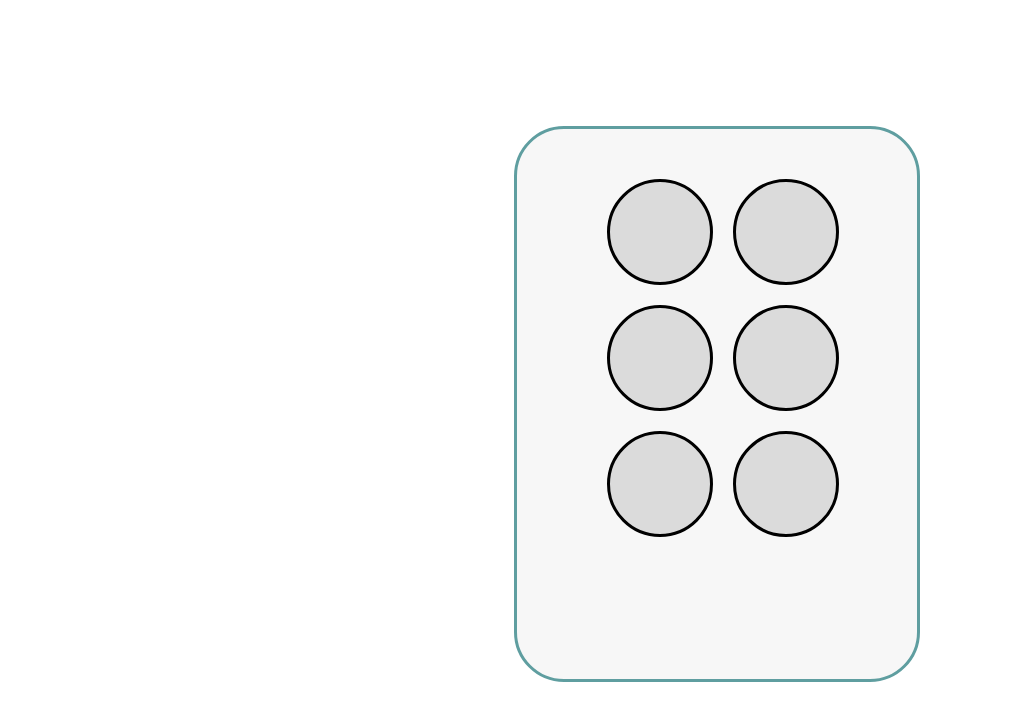
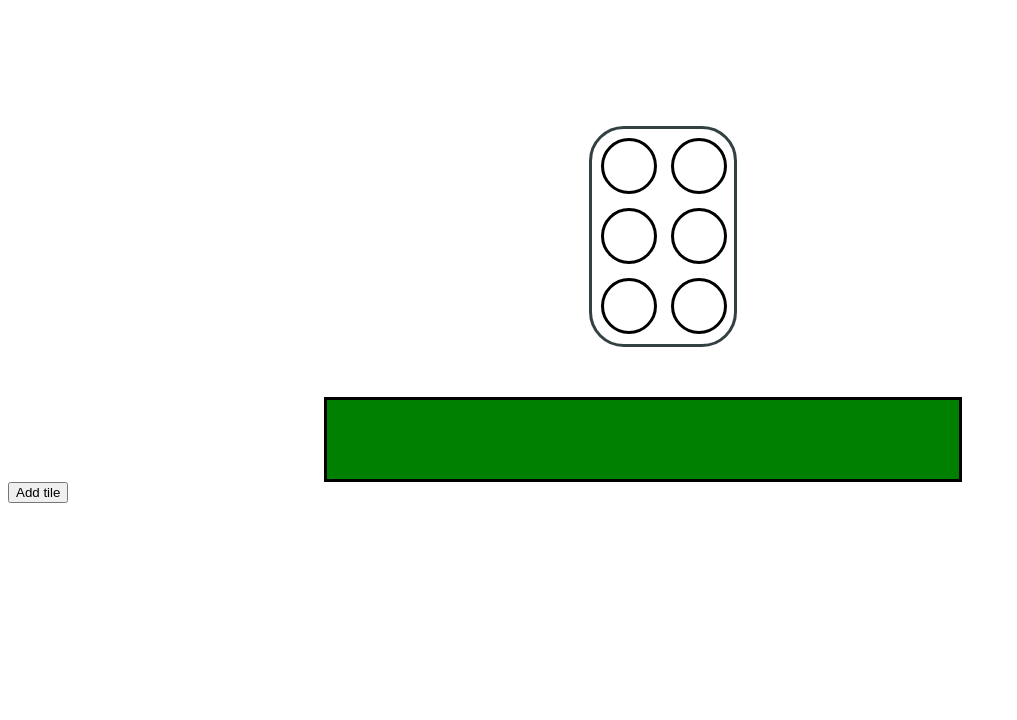
Before and after one commit to mellonfarmer/mellonfarmer.github.io, a plain HTML site: page index.html in a window 1280 px wide. Shown: the whole page, without its empty margins (0-1017 px from the left). Drawn offline with nearby package versions, Linux system fonts and the light colour scheme.

Commit message:
overhaul
to get the site ready for multipul tiles
also started to add dot detection and automatic text detection

```diff
--- a/index.html
+++ b/index.html
@@ -11,17 +11,23 @@
       <div id="mainContainer">
         <div id="Braille-container">
           <div class="Braille-dot" id="Braille-dot-1" onclick="dotClick(1)"></div>
-          <div class="Braille-dot" id="Braille-dot-4" onclick="dotClick(2)"></div>
-          <div class="Braille-dot" id="Braille-dot-2" onclick="dotClick(3)"></div>
-          <div class="Braille-dot" id="Braille-dot-5" onclick="dotClick(4)"></div>
-          <div class="Braille-dot" id="Braille-dot-3" onclick="dotClick(5)"></div>
+          <div class="Braille-dot" id="Braille-dot-4" onclick="dotClick(4)"></div>
+          <div class="Braille-dot" id="Braille-dot-2" onclick="dotClick(2)"></div>
+          <div class="Braille-dot" id="Braille-dot-5" onclick="dotClick(5)"></div>
+          <div class="Braille-dot" id="Braille-dot-3" onclick="dotClick(3)"></div>
           <div class="Braille-dot" id="Braille-dot-6" onclick="dotClick(6)"></div>
         </div>
 
-        <div id="textOutput"></div>
+
 
 
       </div>
+      <div id="textOutput">
+        <h1>
+          <label id="lblOutput"></label>
+        </h1>
+      </div>
+      <button onclick="addTile()">Add tile</button>
   </body>
 
 </html>
--- a/scripts/script.js
+++ b/scripts/script.js
@@ -3,14 +3,54 @@ script.src = 'https://ajax.googleapis.com/ajax/libs/jquery/3.4.1/jquery.min.js';
 script.type = 'text/javascript';
 document.getElementsByTagName('head')[0].appendChild(script);
 
+console.log("test");
 
+var activeDots =[false,false,false,false,false,false];
 function dotClick(dotNumber)
 {
 	//take dot number
 	//toggle boolen value depending on dot on or off
 	//lookup braille list
 	//update text with appropirate letter
+	//eventually have it so you can write a letter and the brallie will appear
 
 
-	//eventually have it so you can write a letter and the brallie will appear
+
+	if($("#Braille-dot-" + dotNumber).css("background-color") == 'rgb(255, 255, 255)'){
+		$("#Braille-dot-" + dotNumber).css("background-color","rgb(0, 0, 0)");
+		activeDots[(dotNumber-1)] = true;
+		console.log(activeDots[(dotNumber-1)]);
+
+	} else if ($("#Braille-dot-" + dotNumber).css("background-color") == 'rgb(0, 0, 0)'){
+		$("#Braille-dot-" + dotNumber).css("background-color","rgb(255, 255, 255)");
+		activeDots[(dotNumber-1)] = false;
+		console.log(activeDots[(dotNumber-1)]);
+
+	}
+	//6 elements in array
+	//need to know which are true
+
+	//rewrite
+	function getSelectedDots(){
+		var entries=[]
+		for (var i = 0; i >= activeDots.length; i++) {
+			if (activeDots[i] == true){
+				entries.push(i);
+			}
+			return entries
+		}
+	}
+	function updateText(){
+	$("#lblOutput").text(getSelectedDots())
+
+
+	}
+	updateText();
 }
+
+function addTile()
+{
+
+
+
+}
--- a/style/main.css
+++ b/style/main.css
@@ -1,46 +1,44 @@
 #mainContainer
 {
-	width:400px;
-	height: 550px;
-	background-color: #c3c3c324;
-	border-radius: 50px;
-	margin-left: 40%;
+	width: 142px;
+	height: 215px;
+	border-radius: 35px;
+	margin-left: 46%;
 	margin-top: 10%;
 	border-style: solid;
-	border-color: cadetblue;
+	border-color: #334142;
 }
 
 #Braille-container
 {
-	width: 252px;
-	height: 350px;
-	margin-left: 80px;
-	margin-top: 40px;
+	width: 140px;
+	height: 210px;
+	margin-left: 1%;
+	margin-top: 1%;
 	/* top: 60px; */
 }
 .Braille-dot
 {
-	background-color: #9e9e9e52;
-	height:100px;
-	width: 100px;
+	background-color: #ffffff;
+	height: 50px;
+	width: 50px;
 	border-radius: 360px;
 	float:left;
-	margin: 10px;
+	margin: 7px;
 	border-style: solid;
 }
 
 #textOutput
 {
-
-height: 15%;
-
-width: 74%;
-
-//background-color: green;
-
-margin-top: 50px;
-
-margin-left: 13%;
+	border-style: solid;
+    height: 10%;
+    width: 50%;
+    background-color: green;
+    margin-top: 50px;
+    margin-left: 25%;
+    text-align: center;
 
 /* bottom: 10px; */
 }
+#textOutput h1
+{
--- /dev/null
+++ b/style/mainOld.css
@@ -0,0 +1,46 @@
+#mainContainer
+{
+	width:400px;
+	height: 550px;
+	background-color: #c3c3c324;
+	border-radius: 50px;
+	margin-left: 40%;
+	margin-top: 10%;
+	border-style: solid;
+	border-color: cadetblue;
+}
+
+#Braille-container
+{
+	width: 252px;
+	height: 350px;
+	margin-left: 80px;
+	margin-top: 40px;
+	/* top: 60px; */
+}
+.Braille-dot
+{
+	background-color: #9e9e9e52;
+	height:100px;
+	width: 100px;
+	border-radius: 360px;
+	float:left;
+	margin: 10px;
+	border-style: solid;
+}
+
+#textOutput
+{
+
+height: 15%;
+
+width: 74%;
+
+//background-color: green;
+
+margin-top: 50px;
+
+margin-left: 13%;
+
+/* bottom: 10px; */
+}
```
